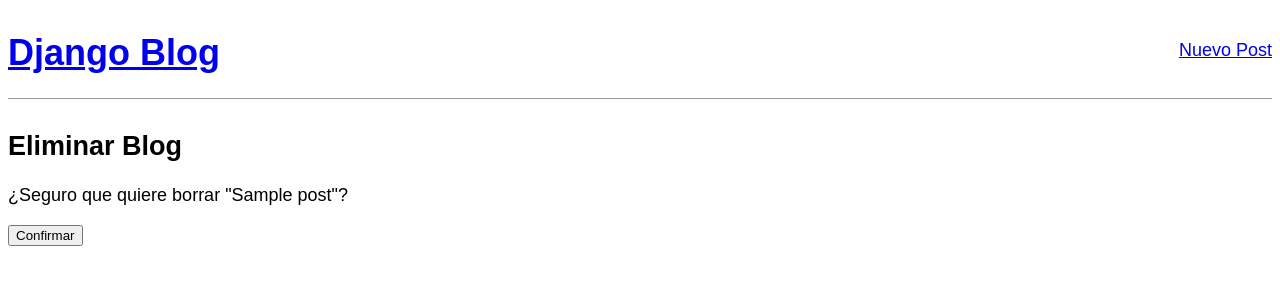
After one commit to Dagore-dev/django-blog-project, a Django app: page /blog/1/delete/ in a window 1280 px wide. The commit adds this page. Shown: the top 300 px of the page. Run offline with Django 4.2, Linux system fonts and the light colour scheme; tables that the repository leaves empty hold one stand-in row (values such as "Sample post").

Commit message:
DeleteView not working

```diff
--- a/blog/urls.py
+++ b/blog/urls.py
@@ -1,10 +1,11 @@
 from django.urls import path
-from .views import BlogListView, BlogDetailView, BlogCreateView, BlogUpdateView
+from .views import BlogListView, BlogDetailView, BlogCreateView, BlogUpdateView, BlogDeleteView
 
 
 urlpatterns = [
-    path('blog/<int:pk>/edit', BlogUpdateView.as_view(), name='blog_edit'),
+    path('blog/<int:pk>/delete/', BlogDeleteView.as_view(), name='blog_delete'),
+    path('blog/<int:pk>/edit/', BlogUpdateView.as_view(), name='blog_edit'),
+    path('blog/<int:pk>/', BlogDetailView.as_view(), name='blog_detail'),
     path('blog/new/', BlogCreateView.as_view(), name='blog_new'),
-    path('blog/<int:pk>/', BlogDetailView.as_view(), name='blog_detail'),
     path('', BlogListView.as_view(), name='blog_list')
 ]
--- a/blog/views.py
+++ b/blog/views.py
@@ -1,5 +1,6 @@
-from django.views.generic import ListView, DetailView, CreateView, UpdateView
+from django.views.generic import ListView, DetailView, CreateView, UpdateView, DeleteView
 from .models import Post
+from django.urls import reverse_lazy
 
 
 class BlogListView(ListView):
@@ -22,3 +23,9 @@ class BlogUpdateView(UpdateView):
     model = Post
     fields = ['title', 'body']
     template_name = 'blog_edit.html'
+
+
+class BlogDeleteView(DeleteView):
+    model = Post
+    template_name = 'blog_delete.html'
+    success_url = reverse_lazy('blog_list')
--- /dev/null
+++ b/templates/blog_delete.html
@@ -0,0 +1,17 @@
+{% extends 'base.html' %}
+
+{% block title %}Eliminar blog{% endblock title %}
+
+{% block content %}
+    <h2>Eliminar Blog</h2>
+
+    <form action="post">
+        {% csrf_token %}
+
+        <p>
+            ¿Seguro que quiere borrar "{{ object.title }}"?
+        </p>
+
+        <input type="submit" value="Confirmar">
+    </form>
+{% endblock content %}
--- a/templates/blog_detail.html
+++ b/templates/blog_detail.html
@@ -7,4 +7,5 @@
     </div>
 
     <a href="{% url 'blog_edit' object.pk %}">Editar blog</a>
+    <a href="{% url 'blog_delete' object.pk %}">Borrar blog</a>
 {% endblock content %}
```
